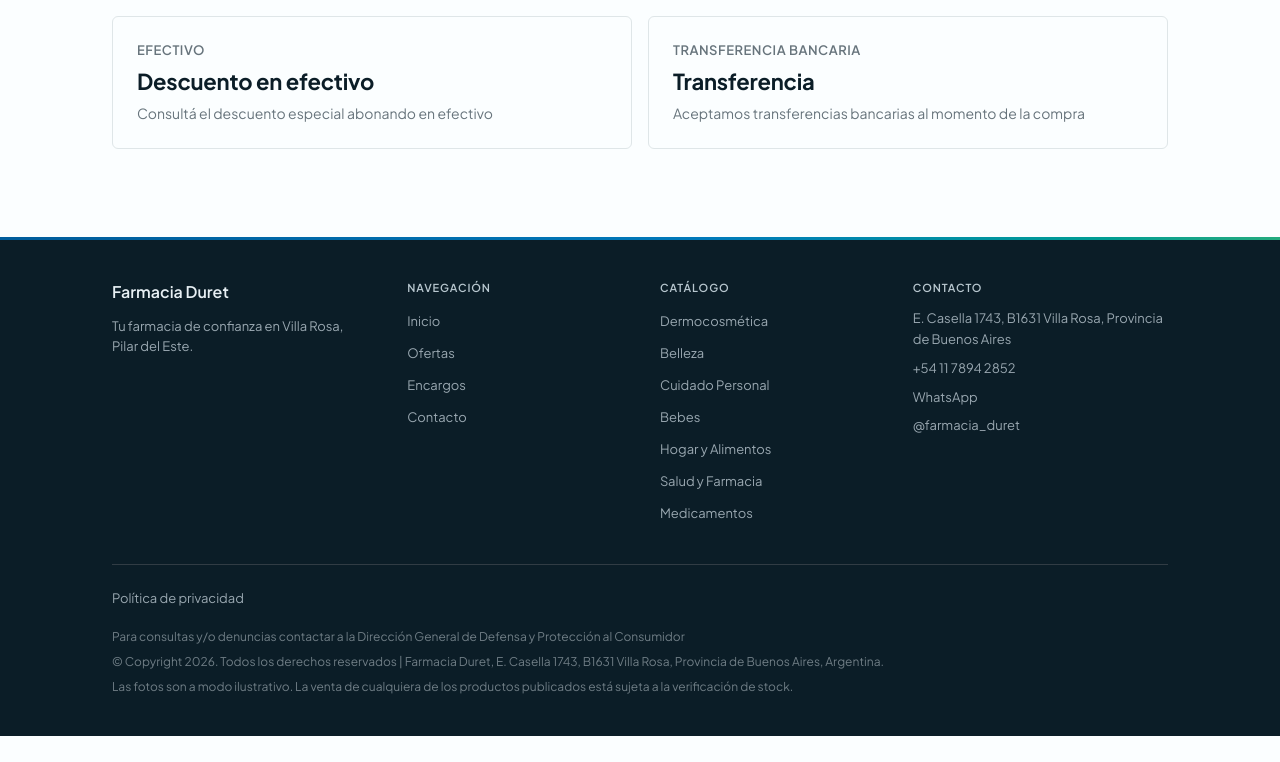
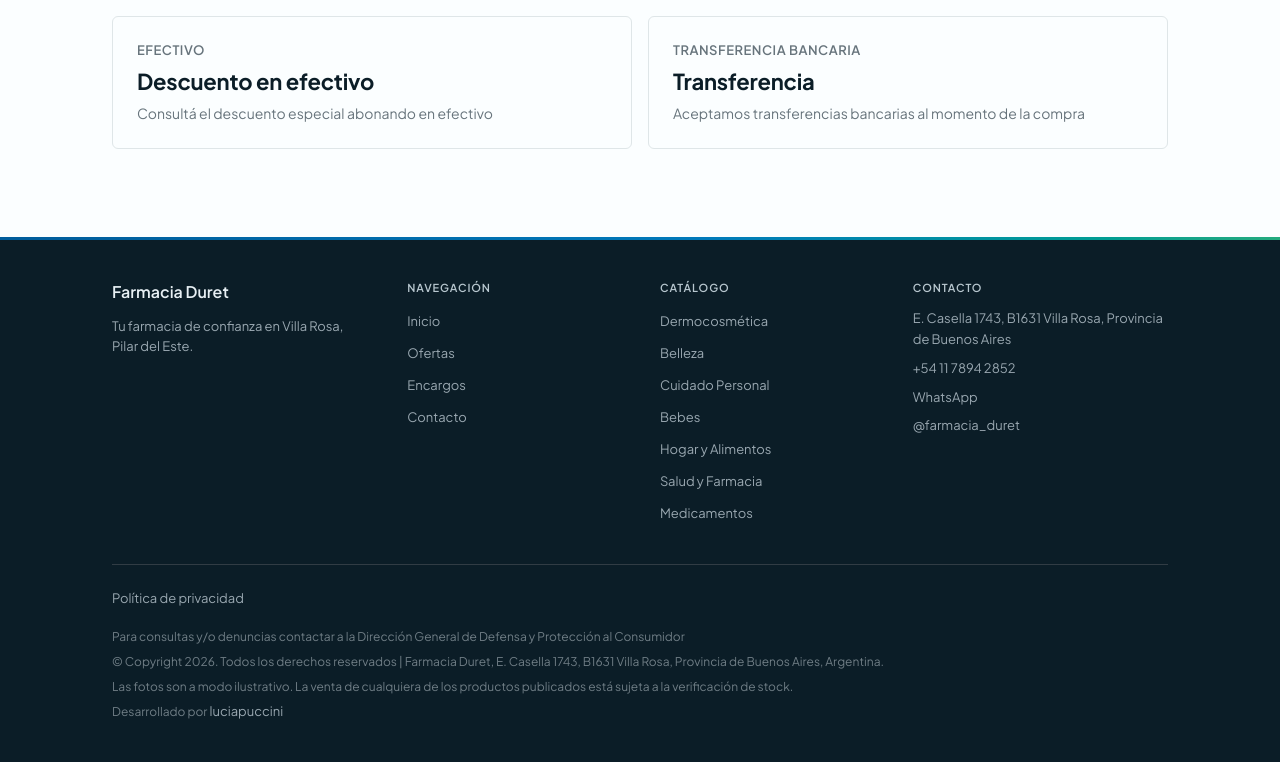
Before and after one commit to luciapuccini/farmacia_duret, a Next.js app: page / in a window 1280 px wide. Shown: the part 1136-1898 px from the top of the page. Before the commit the page ends 1872 px from the top, so only its background shows below. Built offline with nearby package versions, Linux system fonts and the light colour scheme; no server answers.

Commit message:
backlink to personal website

```diff
--- a/src/components/ui/layout/footer/footer.tsx
+++ b/src/components/ui/layout/footer/footer.tsx
@@ -109,6 +109,17 @@ export default function Footer() {
             Las fotos son a modo ilustrativo. La venta de cualquiera de los productos publicados
             está sujeta a la verificación de stock.
           </p>
+          <p>
+            Desarrollado por{' '}
+            <Link
+              href="https://luciapuccini.com"
+              className={styles.link}
+              target="_blank"
+              rel="noopener noreferrer"
+            >
+              luciapuccini
+            </Link>
+          </p>
         </div>
       </div>
     </footer>
```
